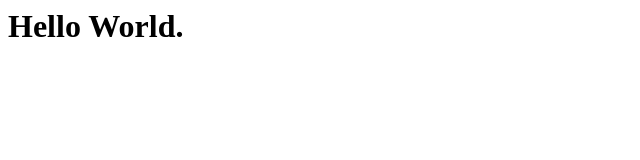
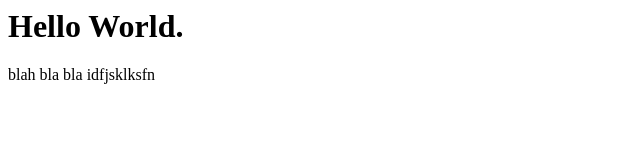
Before and after one commit to Sirsius/Websit, a plain HTML site: page index.htm in a window 1280 px wide. Shown: the whole page, without its empty margins (0-640 px from the left). Drawn offline with Linux system fonts and the light colour scheme.

Commit message:
makeing
commit

```diff
--- a/index.htm
+++ b/index.htm
@@ -5,5 +5,6 @@
 </head>
 <body>
 <h1> Hello World. </h1>
+<p>blah bla bla idfjsklksfn</p>
 </body>
 </html>
```
